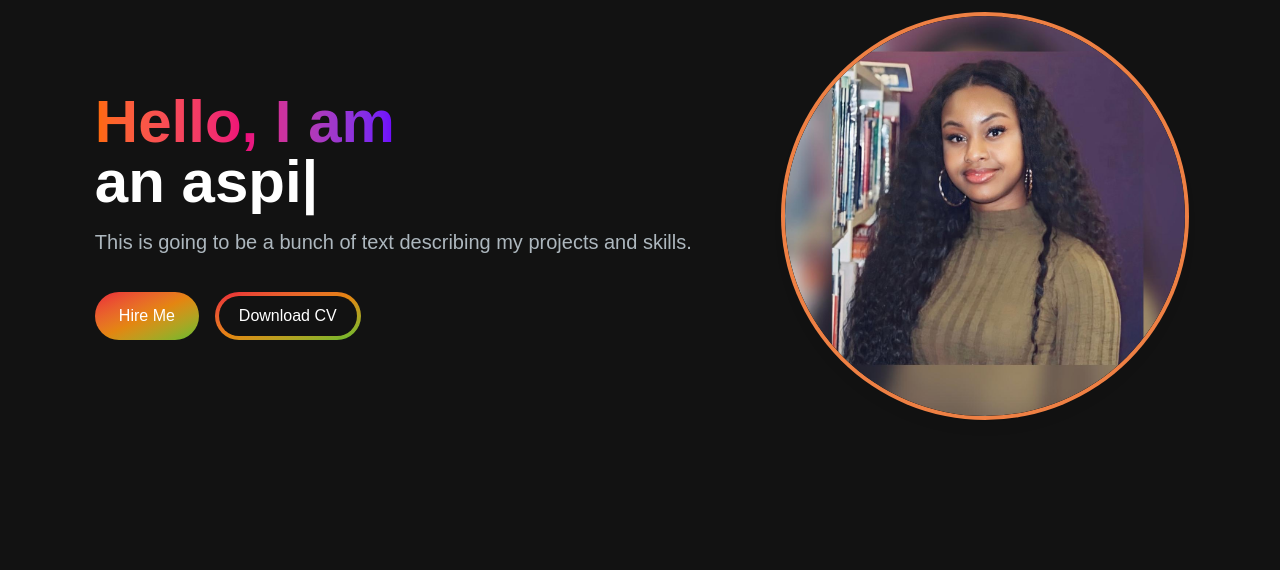
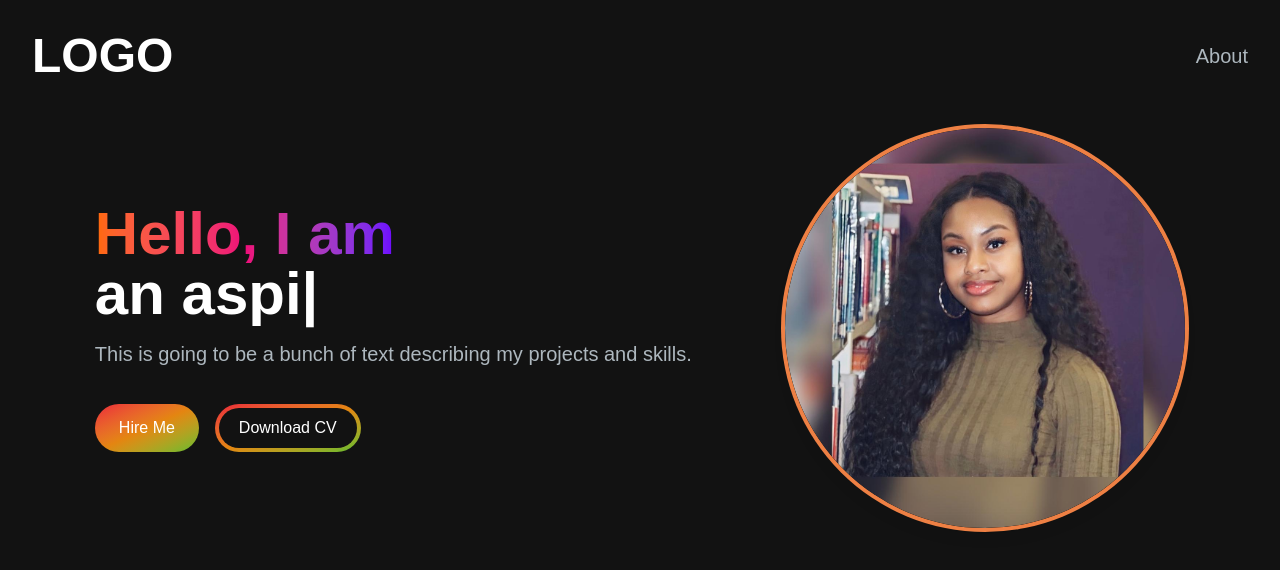
Before and after one commit to poffodile/my-portfolio, a Next.js app: page / in a window 1280 px wide. Shown: the top 570 px of the page. Built offline with nearby package versions, Linux system fonts and the light colour scheme.

Commit message:
Implement Navbar component and integrated it into the Home page

```diff
--- a/src/app/components/Navbar.jsx
+++ b/src/app/components/Navbar.jsx
@@ -1,9 +1,27 @@
+import Link from "next/link";
 import React from "react";
 
 const Navbar = () => {
   return (
     <nav>
-      <div>Navbar</div>
+      <div className="flex flex-wrap items-center justify-between mx-auto p-8">
+        <Link
+          href="/"
+          className="text-white text-5xl hover:text-gray-300 font-semibold">
+          LOGO
+        </Link>
+        <div className="menu hidden md:block md:w-auto" id="navbar">
+          <ul>
+            <li>
+              <Link
+                href={"#about"}
+                className="block py-2 pl-3 pr-4 text-[#ADB7BE] sm:text-xl rounded md:p-0 hover:text-white">
+                About
+              </Link>
+            </li>
+          </ul>
+        </div>
+      </div>
     </nav>
   );
 };
--- a/src/app/page.js
+++ b/src/app/page.js
@@ -1,9 +1,11 @@
 import Image from "next/image";
 import HeaderSection from "./components/HeaderSection";
+import Navbar from "./components/Navbar";
 
 export default function Home() {
   return (
     <main className="flex min-h-screen flex-col bg-[#121212] ">
+      <Navbar />
       <div className="container mx-auto px-12 py-4 ">
         <HeaderSection />
       </div>
```
Also changed, not shown: src/app/components/NavLink.jsx (added).
